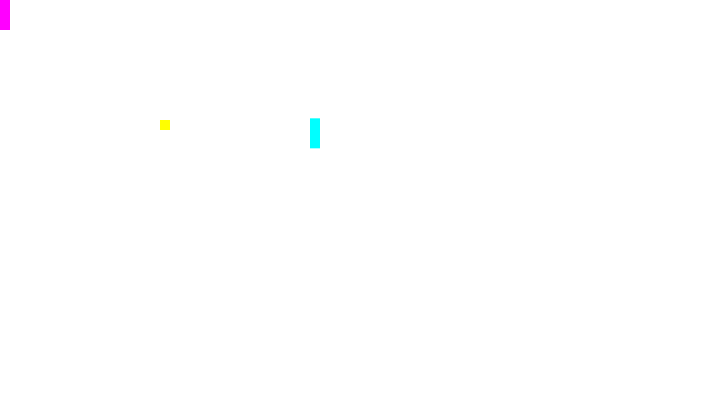
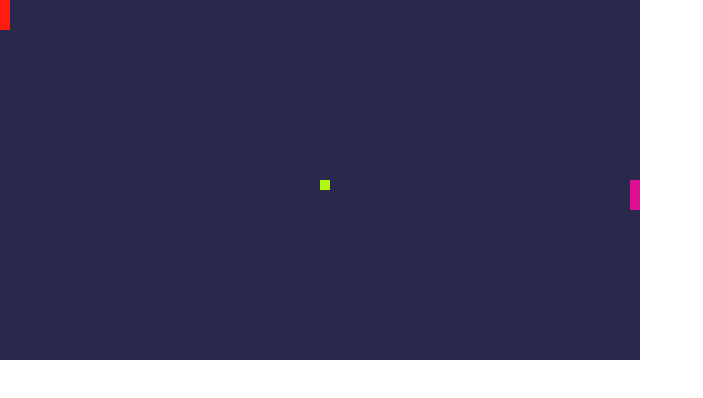
Before and after one commit to danielclarke/pong-js, a plain HTML site: page index.html in a window 1280 px wide. Shown: the whole page, without its empty margins (0-703 px from the left). Drawn offline with Linux system fonts and the light colour scheme.

Commit message:
change to wide screen, change colours, and cap vertical ball speed

```diff
--- a/index.html
+++ b/index.html
@@ -5,12 +5,12 @@
 
     <link rel="stylesheet" type="text/css" href="index.css">
 
-    <title>C U B E</title>
+    <title>P O N G</title>
 
   </head>
 
   <body>
-    <canvas id="canvas" width="320" height="240"></canvas>
+    <canvas id="canvas" width="640" height="360"></canvas>
     <script src="src/index.js" type="module"></script>
   </body>
 </html>
--- a/src/index.js
+++ b/src/index.js
@@ -103,6 +103,7 @@ class Ball {
         if (this.served === false) {
             this.served = true;
             this.dx = 5;
+            this.dy = Math.random() * 5 - 2.5;
         }
     }
 }
@@ -110,9 +111,9 @@ class Ball {
 class Loop {
     constructor() {
 
-        this.p1 = new Player(0, 0, "magenta");
-        this.p2 = new Player(canvas.width - paddleWidth, canvas.height - paddleHeight, "cyan");
-        this.ball = new Ball(canvas.width / 2, canvas.height / 2, "yellow");
+        this.p1 = new Player(0, 0, "#FF1B0F");
+        this.p2 = new Player(canvas.width - paddleWidth, canvas.height - paddleHeight, "#E10D92");
+        this.ball = new Ball(canvas.width / 2, canvas.height / 2, "#B1F70E");
 
         kdCallbacks['space'] = (evt) => this.ball.serve();
 
@@ -232,10 +233,20 @@ class Loop {
             this.ball.dx = - this.ball.dx * 0.9;
         }
 
+        if (this.ball.dy < -5) {
+            this.ball.dy = -5;
+        }
+        if (this.ball.dy > 5) {
+            this.ball.dy = 5;
+        }
+
     }
 
     render() {
         context.clearRect(0, 0, canvas.width, canvas.height);
+        context.fillStyle = "#2B294B";
+        context.fillRect(0, 0, canvas.width, canvas.height);
+
         context.fillStyle = this.p1.colour;
         context.fillRect(this.p1.x, this.p1.y, this.p1.width, this.p1.height);
         context.fillStyle = this.p2.colour;
```
